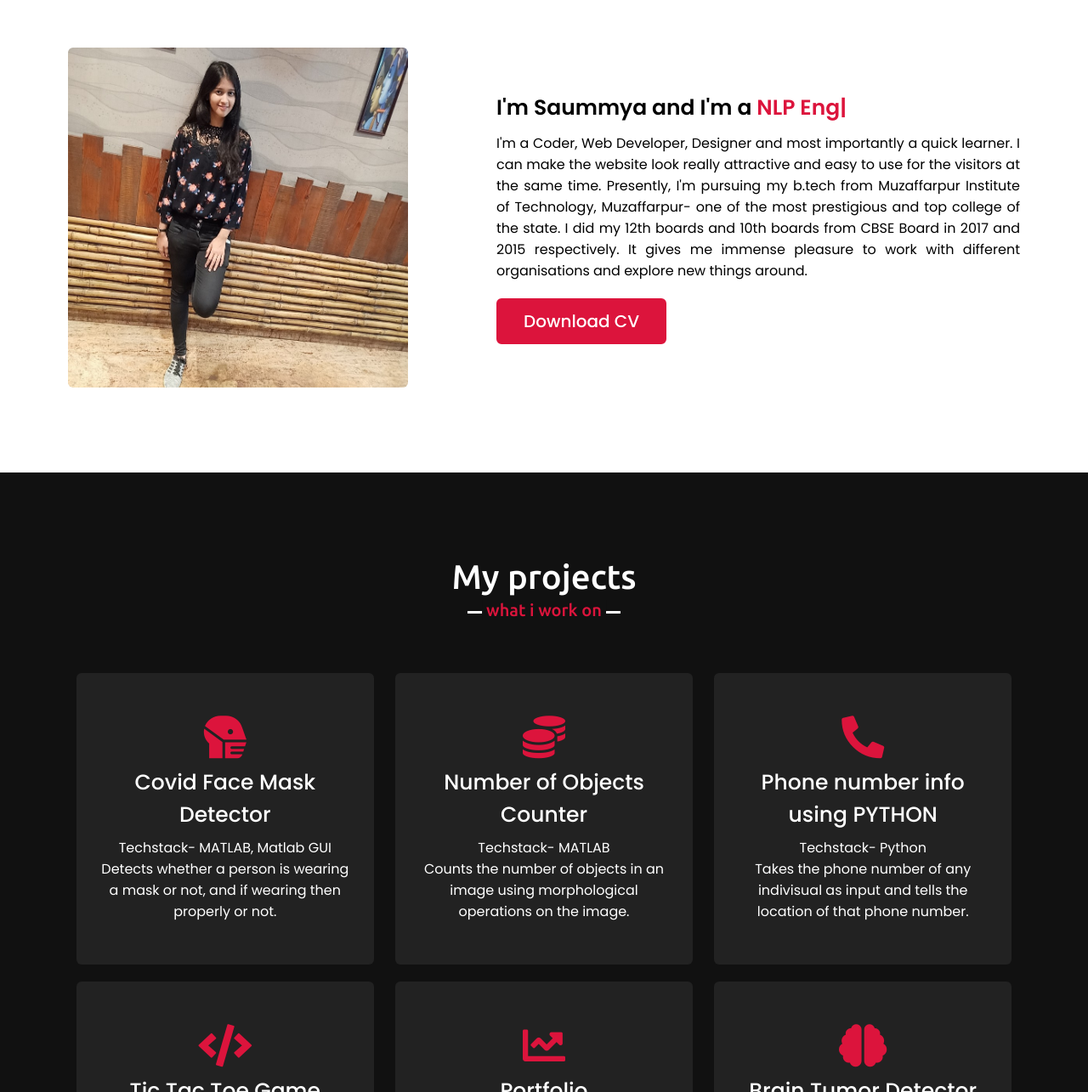
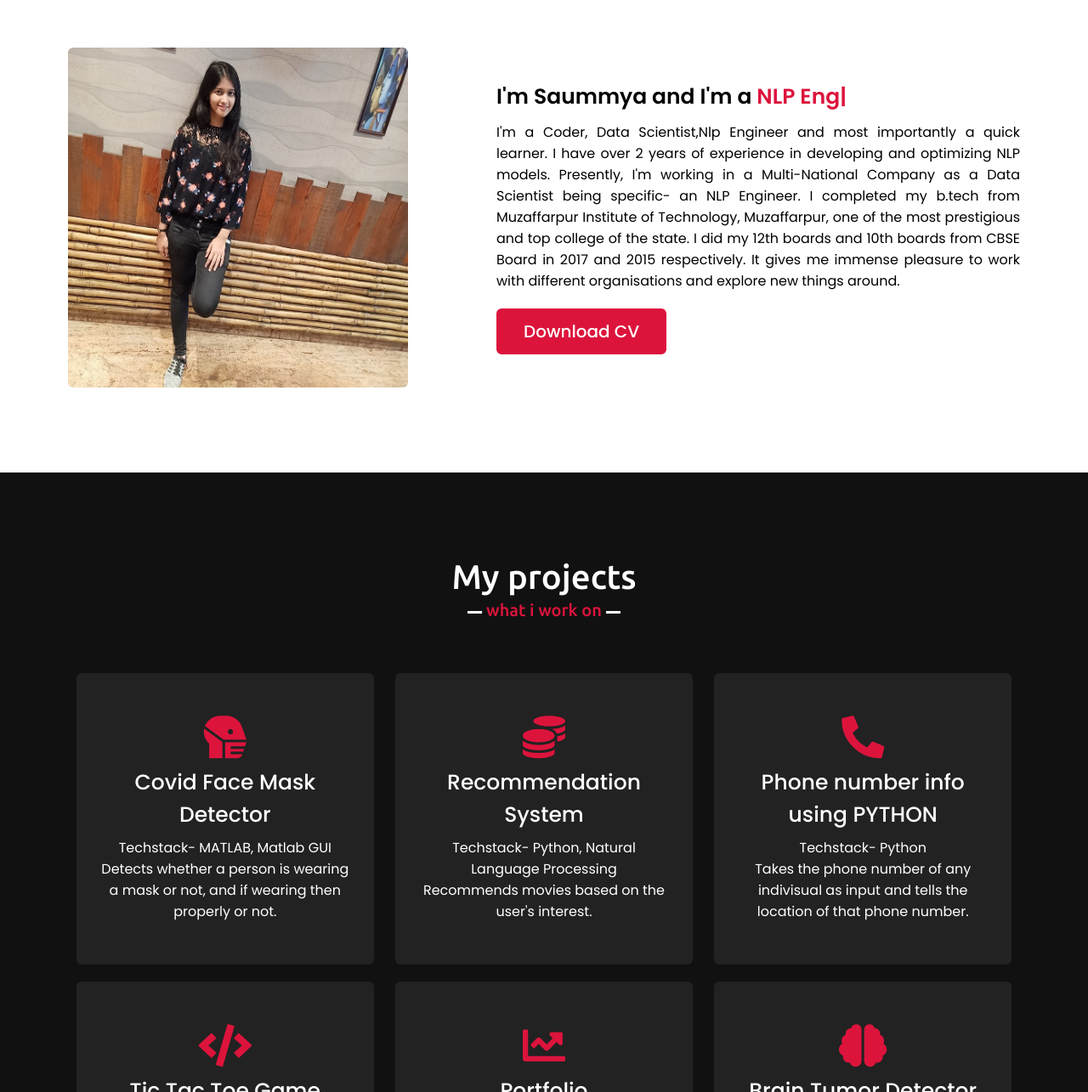
Before and after one commit to Saummya/PersonalWebsite, a plain HTML site: page index.html in a window 1280 px wide. Shown: the part 970-2255 px from the top of the page at 85% size. Drawn offline with nearby package versions, Linux system fonts and the light colour scheme.

Commit message:
Update index.html

```diff
--- a/index.html
+++ b/index.html
@@ -52,9 +52,10 @@
                 </div>
                 <div class="column right">
                     <div class="text">I'm Saummya and I'm a <span class="typing-2"></span></div>
-                    <p>I'm a Coder, Web Developer, Designer and most importantly a quick learner. I can make the website look really attractive and
-                        easy to use for the visitors at the same time. Presently, I'm pursuing my b.tech from Muzaffarpur Institute of Technology, Muzaffarpur-
-                         one of the most prestigious and top college of the state. I did my 12th boards and 10th boards from CBSE Board in 2017 and 2015 respectively.
+                    <p>I'm a Coder, Data Scientist,Nlp Engineer and most importantly a quick learner. I have over 2 years of experience in developing and optimizing
+                        NLP models. Presently, I'm working in a Multi-National Company as a Data Scientist being specific- an NLP Engineer.
+                        I completed my b.tech from Muzaffarpur Institute of Technology, Muzaffarpur, one of the most prestigious and top college of the state.
+                        I did my 12th boards and 10th boards from CBSE Board in 2017 and 2015 respectively.
                          It gives me immense pleasure to work with different organisations and explore new things around. </p>
                     <a href="https://drive.google.com/file/d/1DCldj5OrdVi3130yEQyRLWaK7LJHADwk/view?usp=sharing">Download CV</a>
                 </div>
@@ -82,9 +83,9 @@
                 <div class="card">
                     <div class="box">
                         <i class="fas fa-coins"></i>
-                        <div class="text">Number of Objects Counter</div>
-                        <p>Techstack- MATLAB<br>
-                            Counts the number of objects in an image using morphological operations on the image.   </p>
+                        <div class="text">Recommendation System</div>
+                        <p>Techstack- Python, Natural Language Processing<br>
+                            Recommends movies based on the user's interest.   </p>
                     </div>
                 </div>
                 <div class="card">
```
